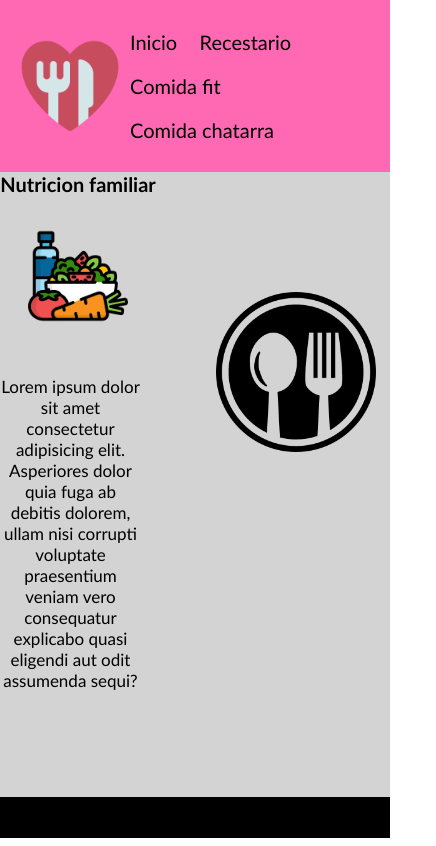
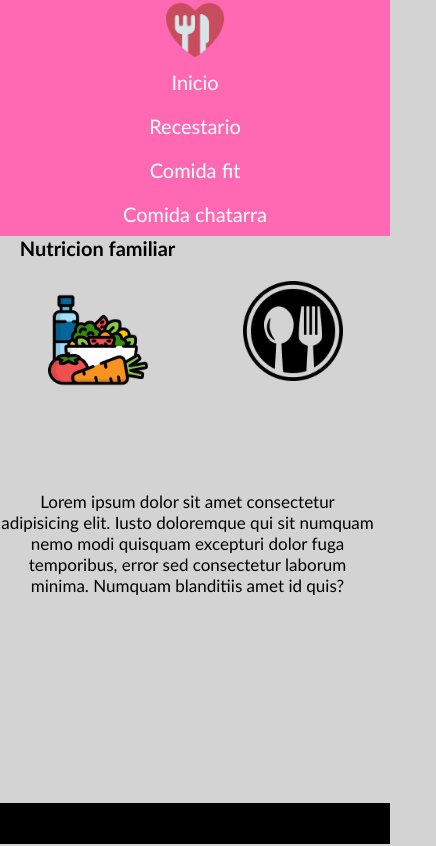
Before and after one commit to RENE2064/Pagina-nutricion-familiar, a plain HTML site: page index.html in a window 390 px wide. Shown: the whole page, 436 px wide, since content can reach past the window. Drawn offline with Linux system fonts and the light colour scheme.

Commit message:
version 1 de 420px

```diff
--- a/index.html
+++ b/index.html
@@ -15,7 +15,7 @@
 
 <body>
   <header class="hero">
-    <section class="container">
+    <div class="container">
       <figure>
         <img class="container__img" src="./assest/comida-sana.png" alt="cubiertos">
       </figure>
@@ -27,19 +27,26 @@
           <li class="nav">Comida chatarra</li>
         </ul>
       </nav>
-    </section>
+    </div>
   </header>
   <main>
     <section class="main__hero">
       <div class="main__container">
         <h1 class="main__title">Nutricion familiar</h1>
         <img class="main__img__title" src="./assest/dieta.png" alt="">
-        <p class="main__parrafo">Lorem ipsum dolor sit amet consectetur adipisicing elit. Asperiores dolor quia fuga ab
-          debitis dolorem, ullam nisi corrupti voluptate praesentium veniam vero consequatur explicabo quasi eligendi
-          aut odit assumenda sequi?</p>
+
       </div>
       <div class="main__container2">
-        <img class="main__img" src="./assest/cubiertos.png" alt="">
+        <picture>
+          <img class="main__img" src="./assest/cubiertos.png" alt="">
+        </picture>
+      </div>
+      <div class="main__container3">
+        <article>
+          <p class="main__parrafo">Lorem ipsum dolor sit amet consectetur adipisicing elit. Iusto doloremque qui sit
+            numquam nemo modi quisquam excepturi dolor fuga temporibus, error sed consectetur laborum minima. Numquam
+            blanditiis amet id quis?</p>
+        </article>
       </div>
     </section>
   </main>
--- a/movil.css
+++ b/movil.css
@@ -9,6 +9,6 @@
   height: 8rem;
 }
 .main__img {
-  width: 18rem;
-  height: 18rem;
+  width: 10rem;
+  height: 10rem;
 }
--- a/style.css
+++ b/style.css
@@ -1,13 +1,17 @@
 * {
   box-sizing: border-box;
-  margin: 0;
-  padding: 0;
+  margin: 0; /* MALA PRACTICA */
+  padding: 0; /* MALA PRACTICA */
 }
+
+*,
+*::before,
+*::after {
+  box-sizing: inherit;
+}
+
 html {
   font-size: 62.5%;
-}
-section {
-  display: flex;
 }
 .hero {
   width: 100%;
@@ -15,11 +19,12 @@ section {
   background-color: hotpink;
 }
 .container__img {
-  width: 10rem;
-  height: 10rem;
+  width: 6rem;
+  height: 6rem;
   display: block;
 }
 .container {
+  display: flex;
   justify-content: space-between;
   align-items: center;
 }
@@ -30,8 +35,8 @@ section {
   font-family: calibri;
   margin: 1rem;
 }
-
 .main__hero {
+  display: flex;
   width: 100%;
   height: 74vh;
   background-color: lightgrey;
@@ -61,16 +66,17 @@ section {
 }
 .main__container2 {
   width: 60%;
-  height: 79.8;
-  align-items: center;
+  height: 79.8vh;
+  align-items: flex-start;
+  justify-content: center;
 }
 .main__img {
   display: block;
   padding: 6rem;
   margin: auto;
   margin-top: 6rem;
-  width: 40rem;
-  height: 40rem;
+  width: 25rem;
+  height: 25rem;
 }
 .pie__pagina {
   width: 100%;
@@ -87,6 +93,53 @@ section {
   }
 }
 @media screen and (min-width: 375px) and (max-width: 425px) {
+  body {
+    background-color: lightgray;
+  }
+
+  .container {
+    flex-direction: column;
+  }
+  main {
+    display: flex;
+    flex-wrap: wrap;
+  }
+  .main__container2,
+  .main__container {
+    width: 50%;
+    height: fit-content;
+  }
+  .main__container3 {
+    width: 100%;
+  }
+  .hero {
+    padding: 0;
+  }
+  .main__hero {
+    padding: 0;
+    margin: 0;
+    flex-wrap: wrap;
+    justify-content: center;
+    height: auto;
+  }
+
+  .main__img {
+    margin-top: -15px;
+  }
+
+  .navigation {
+    width: 100%;
+    text-align: center;
+    color: #fff;
+  }
+
+  .nav__userLink {
+    width: 100%;
+    display: flex;
+    justify-content: flex-start;
+    flex-direction: column;
+  }
+
   .main__title {
     font-size: 2rem;
     font-family: calibri;
@@ -98,11 +151,16 @@ section {
   .main__parrafo {
     font-size: 1.7rem;
   }
-  .main__img {
-    width: 28rem;
-    height: 28rem;
+  picture .main__img {
+    width: 10rem;
+    height: 10rem;
   }
   .main__container2 {
-    align-items: center;
+    display: flex;
+    align-items: flex-start;
+  }
+  .pie__pagina {
+    position: absolute;
+    bottom: 0;
   }
 }
```
